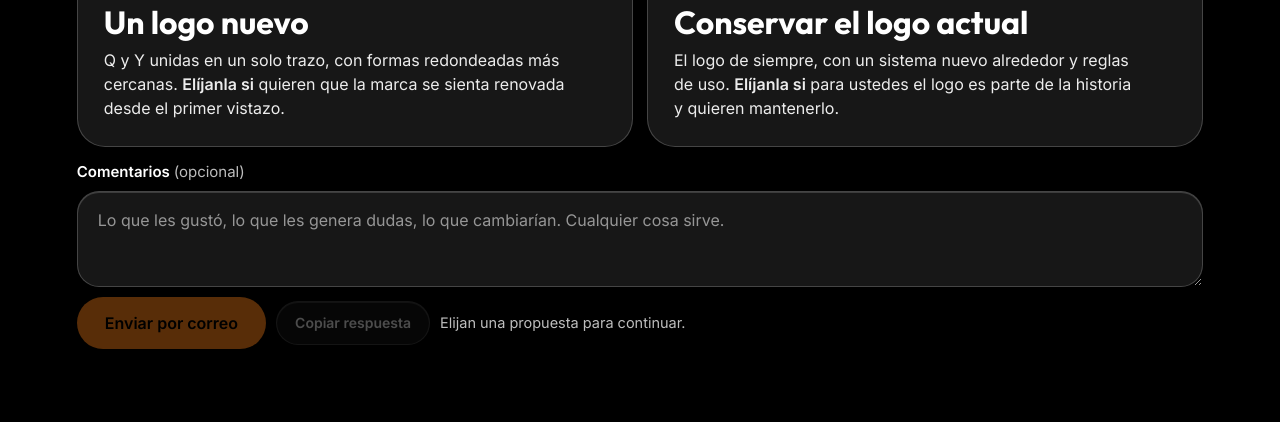
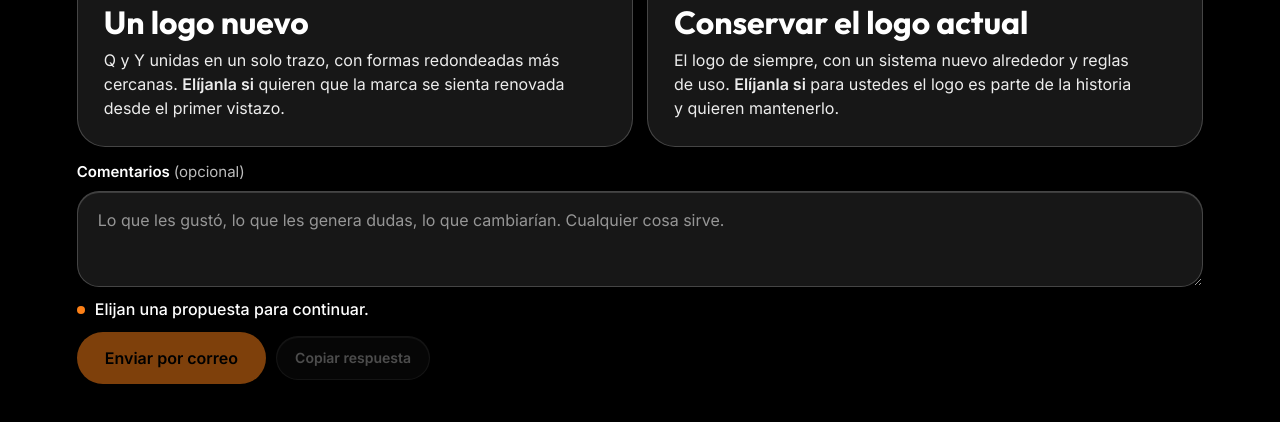
Before and after one commit to saraaruiz/Brandbook1-Qypher, a plain HTML site: page index.html in a window 1280 px wide. Shown: the part 6683-7105 px from the top of the page. Drawn offline with Linux system fonts and the light colour scheme.

Commit message:
Brandbook: mensaje de estado visible en la decisión y revisión final de navegación
Co-Authored-By: Claude Sonnet 5.5 <noreply@anthropic.com>
Claude-Session: https://claude.ai/code/session_01C5Hyznf57FnDqc4cr32KEt

```diff
--- a/index.html
+++ b/index.html
@@ -86,7 +86,9 @@ h2.t{font-size:clamp(32px,4.8vw,68px)}
 .logo{fill:currentColor;display:block;width:100%;height:auto}
 .btn{display:inline-flex;align-items:center;gap:10px;padding:15px 28px;border-radius:999px;background:var(--chispa);color:#000;font:600 16px/1 var(--f-text);min-height:52px;white-space:nowrap;transition:transform .4s var(--ease),box-shadow .4s,opacity .3s}
 .btn:hover{transform:translateY(-2px);box-shadow:0 14px 40px rgba(252,128,23,.32)}
-.btn[disabled]{opacity:.35;pointer-events:none}
+.btn[disabled]{opacity:.5;pointer-events:none}
+.hint-s{flex-basis:100%;font-size:16px;font-weight:500;color:#fff}
+.hint-s::before{content:"";display:inline-block;width:8px;height:8px;border-radius:50%;background:var(--chispa);margin-right:10px;vertical-align:1px}
 .tag{display:inline-block;margin-bottom:16px;padding:8px 14px;border-radius:999px;font:600 14px/1 var(--f-text)}
 .note{margin-top:22px;padding:16px 20px;border-radius:18px;font-size:15.5px;line-height:1.55}
 .note b{font-weight:600}
@@ -482,9 +484,9 @@ a.lk:hover{color:var(--chispa)}
     <label class="label" for="cmt" style="margin:0">Comentarios <span class="mut" style="font-weight:400">(opcional)</span></label>
     <textarea class="field" id="cmt" placeholder="Lo que les gustó, lo que les genera dudas, lo que cambiarían. Cualquier cosa sirve."></textarea>
     <div class="act">
+      <span id="sendHint" class="hint-s" role="status">Elijan una propuesta para continuar.</span>
       <button class="btn" id="sendMail" disabled>Enviar por correo</button>
       <button class="pill" id="sendCopy" disabled>Copiar respuesta</button>
-      <span class="mut" id="sendHint" style="font-size:14.5px">Elijan una propuesta para continuar.</span>
     </div>
     <div class="ok" id="ok" role="status"><b>Listo.</b> Si no se abrió su correo, copien este mensaje y envíenlo a Pineapple.<pre id="okT"></pre></div>
   </div>
```
